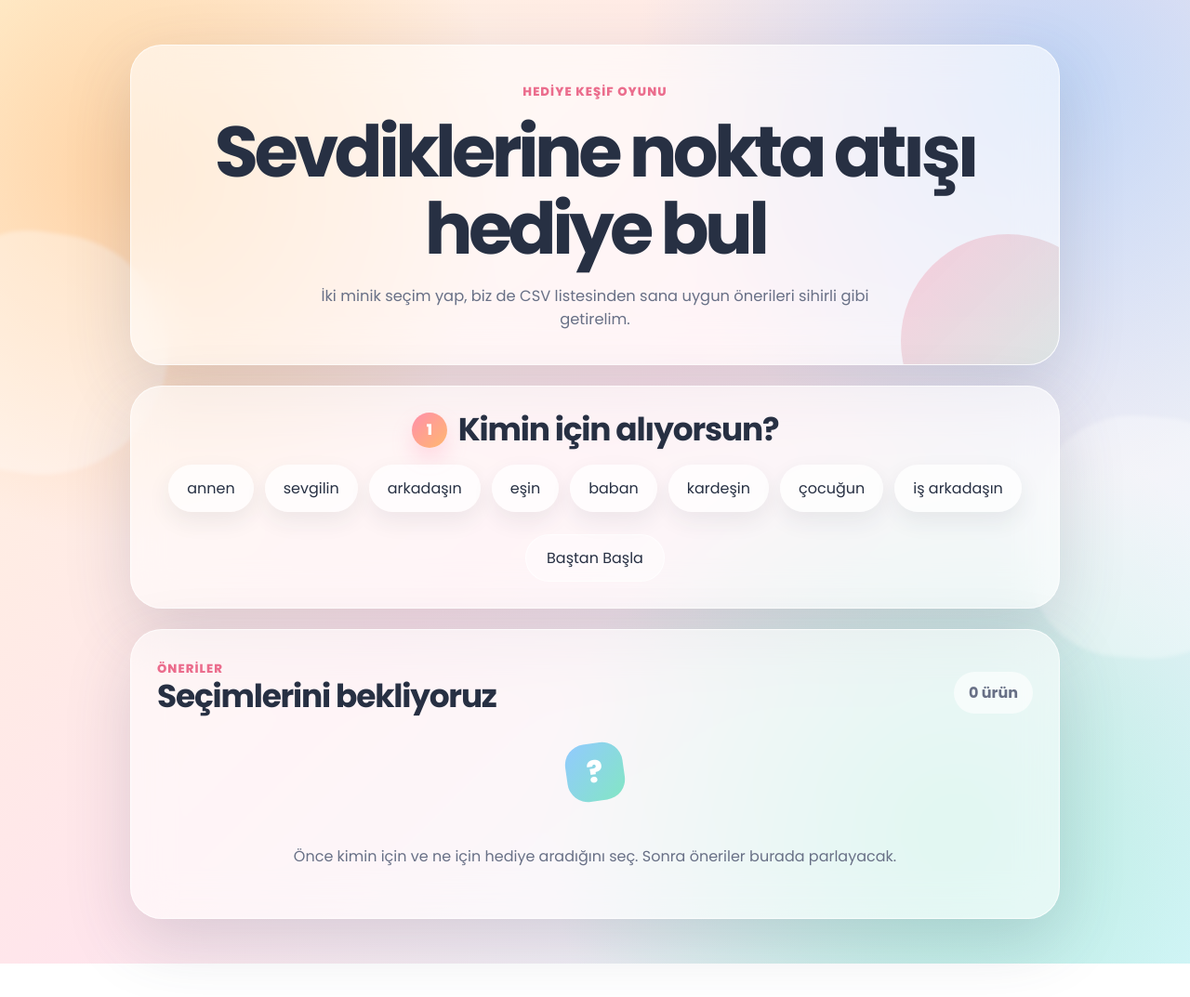
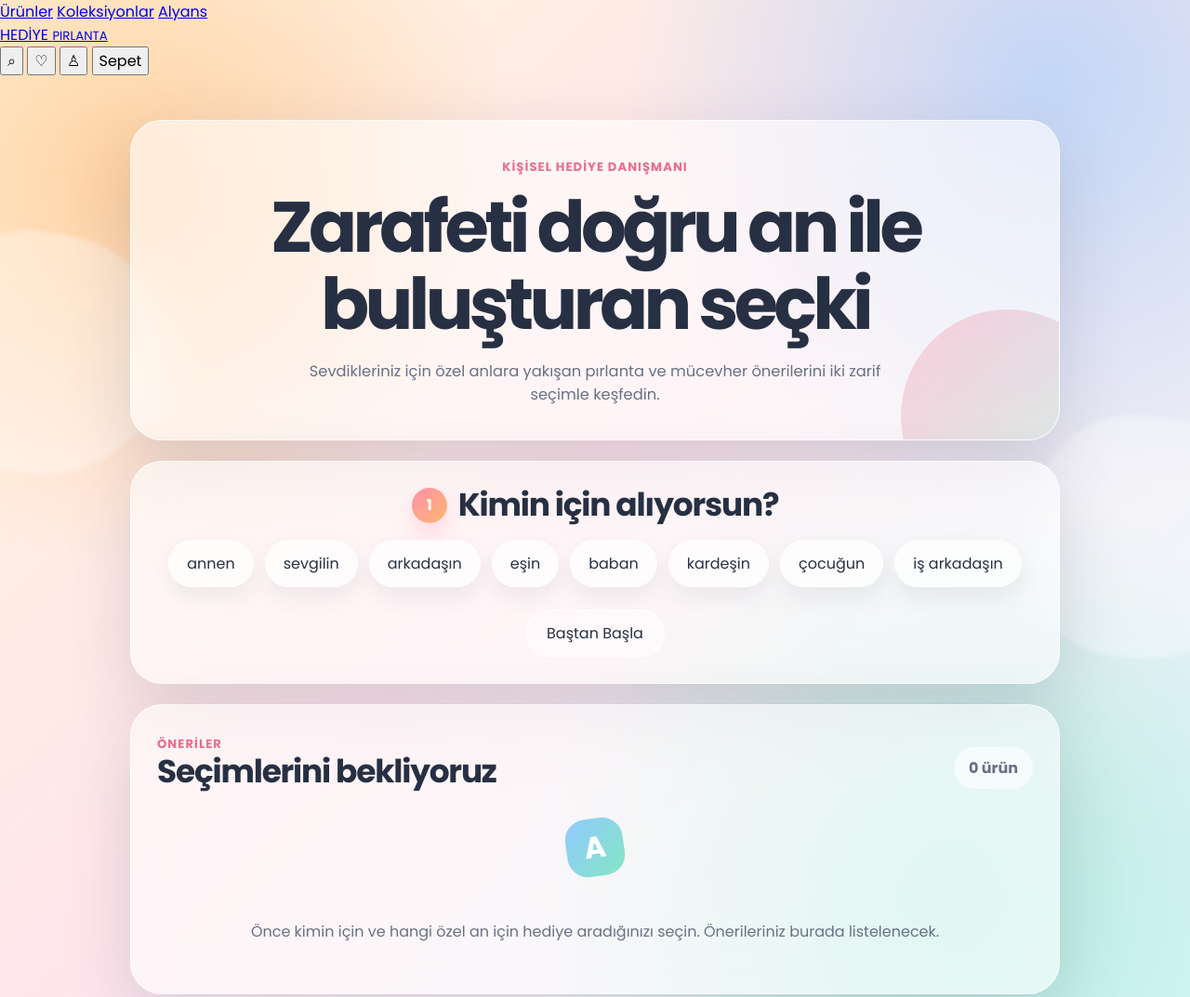
Before and after one commit to Arda393/p-rlantalar, a plain HTML site: page index.html in a window 1280 px wide. Shown: the top 1073 px of the page at 93% size. Before the commit the page ends 1037 px from the top, so only its background shows below. Drawn offline with Linux system fonts and the light colour scheme.

Commit message:
Update index.html

```diff
--- a/index.html
+++ b/index.html
@@ -6,15 +6,37 @@
   <title>Hediye Bulucu</title>
   <link rel="preconnect" href="https://fonts.googleapis.com" />
   <link rel="preconnect" href="https://fonts.gstatic.com" crossorigin />
-  <link href="https://fonts.googleapis.com/css2?family=Poppins:wght@400;500;600;700;800&display=swap" rel="stylesheet" />
+  <link href="https://fonts.googleapis.com/css2?family=Playfair+Display:wght@500;600;700&family=Poppins:wght@300;400;500;600;700&display=swap" rel="stylesheet" />
   <link rel="stylesheet" href="style.css" />
 </head>
 <body>
+  <header class="site-header" aria-label="Ana menü">
+    <nav class="navbar">
+      <div class="nav-links" aria-label="Kategoriler">
+        <a href="#">Ürünler</a>
+        <a href="#">Koleksiyonlar</a>
+        <a href="#">Alyans</a>
+      </div>
+
+      <a class="brand" href="#" aria-label="Hediye Pırlanta ana sayfa">
+        <span>HEDİYE</span>
+        <small>PIRLANTA</small>
+      </a>
+
+      <div class="nav-actions" aria-label="Hızlı işlemler">
+        <button type="button" aria-label="Arama">⌕</button>
+        <button type="button" aria-label="Favoriler">♡</button>
+        <button type="button" aria-label="Hesabım">♙</button>
+        <button class="cart-button" type="button" aria-label="Sepet">Sepet</button>
+      </div>
+    </nav>
+  </header>
+
   <main class="app-shell">
     <section class="hero glass-card">
-      <span class="eyebrow">Hediye keşif oyunu</span>
-      <h1>Sevdiklerine nokta atışı hediye bul</h1>
-      <p>İki minik seçim yap, biz de CSV listesinden sana uygun önerileri sihirli gibi getirelim.</p>
+      <span class="eyebrow">Kişisel hediye danışmanı</span>
+      <h1>Zarafeti doğru an ile buluşturan seçki</h1>
+      <p>Sevdikleriniz için özel anlara yakışan pırlanta ve mücevher önerilerini iki zarif seçimle keşfedin.</p>
     </section>
 
     <section class="quiz glass-card" aria-label="Hediye filtreleme testi">
@@ -56,8 +78,8 @@
       </div>
 
       <div class="empty-state" id="emptyState">
-        <div class="empty-icon">?</div>
-        <p>Önce kimin için ve ne için hediye aradığını seç. Sonra öneriler burada parlayacak.</p>
+        <div class="empty-icon">A</div>
+        <p>Önce kimin için ve hangi özel an için hediye aradığınızı seçin. Önerileriniz burada listelenecek.</p>
       </div>
 
       <div class="product-grid" id="productGrid"></div>
```
